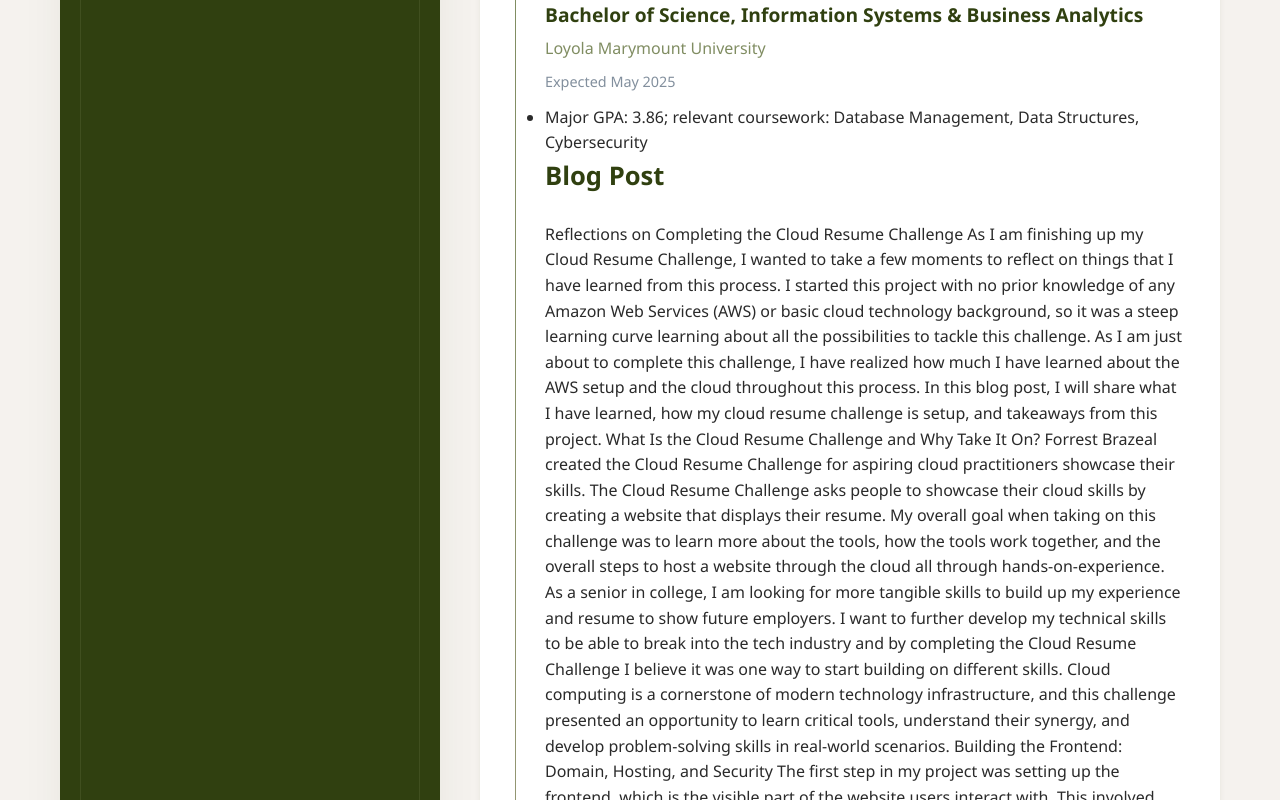
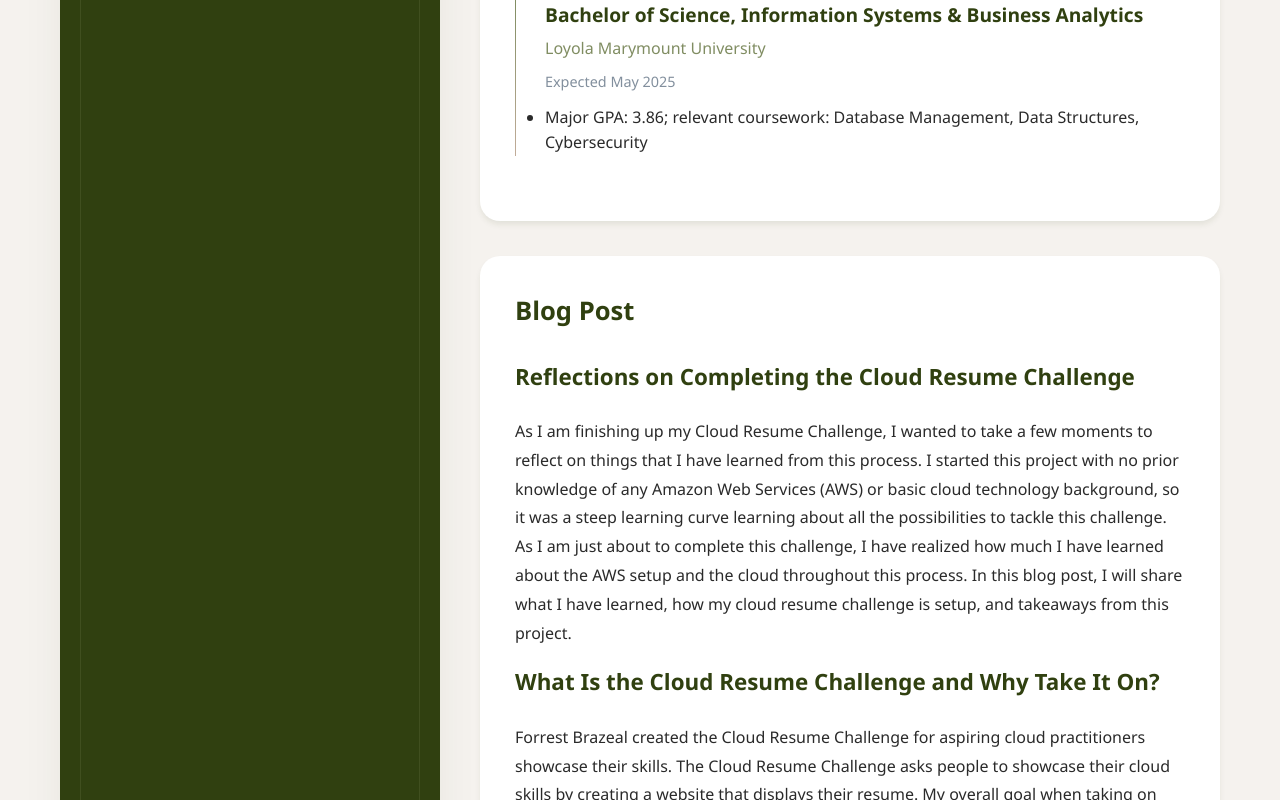
Before and after one commit to cleopollinger/cloud_resume_frontend, a plain HTML site: page index.html in a window 1280 px wide. Shown: the part 976-1776 px from the top of the page. Drawn offline with Linux system fonts and the light colour scheme; no server answers.

Commit message:
Update index.html

```diff
--- a/index.html
+++ b/index.html
@@ -4,7 +4,7 @@
     <meta charset="UTF-8">
     <meta name="viewport" content="width=device-width, initial-scale=1.0">
     <title>Cleo Pollinger's Resume</title>
-    <script src ="js/visitor-counter.js"></script>
+    <script src="js/visitor-counter.js"></script>
     <script>
       visitorCounter();
     </script>
@@ -205,6 +205,26 @@
             border-radius: 12px;
             text-align: center;
         }
+
+        /* Blog post specific styling */
+        .blog-content {
+            line-height: 1.8;
+        }
+
+        .blog-content h2 {
+            color: var(--primary-dark);
+            margin-bottom: 20px;
+            font-size: 1.4em;
+        }
+
+        .blog-content p {
+            margin-bottom: 15px;
+        }
+
+        .blog-content ul {
+            margin-left: 30px;
+            margin-bottom: 15px;
+        }
     </style>
 </head>
 <body>
@@ -285,79 +305,45 @@
                     <div class="item-description">
                         <ul>
                             <li>Major GPA: 3.86; relevant coursework: Database Management, Data Structures, Cybersecurity</li>
-                        </
+                        </ul>
+                    </div>
+                </div>
+            </section>
 
             <section class="section">
                 <h2 class="section-title">Blog Post</h2>
-                <p>
-                    Reflections on Completing the Cloud Resume Challenge
+                <div class="blog-content">
+                    <h2>Reflections on Completing the Cloud Resume Challenge</h2>
 
-As I am finishing up my Cloud Resume Challenge, I wanted to take a few moments to reflect on things that I have learned from this process. I started this project with no prior knowledge of any Amazon Web Services (AWS) or basic cloud technology background, so it was a steep learning curve learning about all the possibilities to tackle this challenge. As I am just about to complete this challenge, I have realized how much I have learned about the AWS setup and the cloud throughout this process. In this blog post, I will share what I have learned, how my cloud resume challenge is setup, and takeaways from this project.
+                    <p>As I am finishing up my Cloud Resume Challenge, I wanted to take a few moments to reflect on things that I have learned from this process. I started this project with no prior knowledge of any Amazon Web Services (AWS) or basic cloud technology background, so it was a steep learning curve learning about all the possibilities to tackle this challenge. As I am just about to complete this challenge, I have realized how much I have learned about the AWS setup and the cloud throughout this process. In this blog post, I will share what I have learned, how my cloud resume challenge is setup, and takeaways from this project.</p>
 
-What Is the Cloud Resume Challenge and Why Take It On?
+                    <h2>What Is the Cloud Resume Challenge and Why Take It On?</h2>
 
-Forrest Brazeal created the Cloud Resume Challenge for aspiring cloud practitioners showcase their skills. The Cloud Resume Challenge asks people to showcase their cloud skills by creating a website that displays their resume. My overall goal when taking on this challenge was to learn more about the tools, how the tools work together, and the overall steps to host a website through the cloud all through hands-on-experience. As a senior in college, I am looking for more tangible skills to build up my experience and resume to show future employers. I want to further develop my technical skills to be able to break into the tech industry and by completing the Cloud Resume Challenge I believe it was one way to start building on different skills. Cloud computing is a cornerstone of modern technology infrastructure, and this challenge presented an opportunity to learn critical tools, understand their synergy, and develop problem-solving skills in real-world scenarios.
+                    <p>Forrest Brazeal created the Cloud Resume Challenge for aspiring cloud practitioners showcase their skills. The Cloud Resume Challenge asks people to showcase their cloud skills by creating a website that displays their resume. My overall goal when taking on this challenge was to learn more about the tools, how the tools work together, and the overall steps to host a website through the cloud all through hands-on-experience. As a senior in college, I am looking for more tangible skills to build up my experience and resume to show future employers. I want to further develop my technical skills to be able to break into the tech industry and by completing the Cloud Resume Challenge I believe it was one way to start building on different skills. Cloud computing is a cornerstone of modern technology infrastructure, and this challenge presented an opportunity to learn critical tools, understand their synergy, and develop problem-solving skills in real-world scenarios.</p>
 
-Building the Frontend: Domain, Hosting, and Security
-The first step in my project was setting up the frontend, which is the visible part of the website users interact with. This involved several AWS services and some additional tools:
+                    <h2>Building the Frontend: Domain, Hosting, and Security</h2>
 
-1. Domain Name Registration with Namecheap
-* Purpose: I purchased a domain name, cleopollinger.com, to give my website a personalized touch.
-* What I Learned: The process of buying and managing a domain gave me insights into how DNS systems operate, something I had never considered before.
-
-2. Connecting the Domain via Route 53
-* Purpose: I used AWS Route 53 to manage the domain and connect it to my website.
-* What I Learned: Setting up DNS records required patience and attention to detail. Misconfigurations could mean my site wouldn’t resolve properly.
-
-3. Static Website Hosting with S3
-* Purpose: The website's content—HTML, CSS, and JavaScript files—was stored in an AWS S3 bucket, which provides scalable storage for static assets.
-* What I Learned: S3 is incredibly versatile and straightforward for hosting static content. Setting up permissions and enabling static website hosting were my first introductions to AWS policies.
-
-4. Securing the Website with CloudFront
-* Purpose: I used CloudFront, AWS’s content delivery network (CDN), to distribute my website securely. This added a layer of security (HTTPS via SSL/TLS) and improved performance.
-* What I Learned: Configuring CloudFront with S3 was a bit challenging initially, especially when setting up origin access and understanding caching behaviors. However, it reinforced the importance of securing web applications.
-
-Building the Backend: Visitor Counter and Automation
-With the frontend deployed, I shifted my focus to the backend, which manages the visitor counter functionality on my website. This was the most technically challenging and rewarding part of the project.
-
-1. API Gateway and Lambda
-* Purpose: I used API Gateway to trigger a Lambda function that updates the visitor counter stored in a DynamoDB table.
-* What I Learned: This taught me the basics of serverless computing. Lambda allowed me to write Python code for the backend logic without worrying about server management. API Gateway’s integration with Lambda highlighted how seamless cloud-based solutions can be.
-
-2. DynamoDB for Storing Visitor Counts
-* Purpose: DynamoDB, AWS’s NoSQL database service, stored the visitor count data.
-* What I Learned: Working with DynamoDB was eye-opening because it’s so different from traditional SQL databases I was familiar with. It’s fast, scalable, and perfect for lightweight data storage.
-
-Developer Workflow: Version Control, CI/CD, and Infrastructure as Code
-Beyond building the website, I learned how to work efficiently as a developer by leveraging powerful tools for version control, automation, and resource management.
-
-1. GitHub for Version Control
-* Purpose: I used GitHub to track changes in my code and collaborate with automated tools.
-* What I Learned: GitHub’s branching and commit features allowed me to experiment without fear of breaking the main project.
-
-2. GitHub Actions for CI/CD
-* Purpose: I implemented GitHub Actions to automate continuous integration and continuous deployment. Every time I pushed changes, the pipeline built and deployed my website.
-* What I Learned: Automation saves time and reduces human error. Setting up the YAML workflow file was a bit daunting, but the results were worth it.
-
-3. Terraform for Infrastructure as Code
-* Purpose: I used Terraform to define and manage AWS resources, such as S3 buckets, CloudFront distributions, and Lambda functions.
-* What I Learned: Writing Terraform scripts taught me the value of declarative resource management. Instead of clicking around in the AWS Management Console, I could codify the infrastructure for repeatability and scalability.
-
-Reflections and Key Takeaways
-
-The three main things that I have learned from this process is problem-solving, theory into practice, and transferrable skills.
-
-Problem-Solving
-As I was navigating different steps of the challenge I ran into plenty of roadblocks. I tried different things to solve each one of my issues, I typically looked it over myself first, then ChatGPT, and lastly talked it out with another person. Most of my time spent on this project was spent through trouble shooting. The more roadblocks I faced the faster I got at de-bugging and recognizing where the errors might be coming from. Which further solidified my understanding of what is going wrong and why. Each challenge forced me to adapt, troubleshoot, and problem-solve systematically.
-
-Theory into Practice
-Most of my college experience is spent talking about different theoretical concepts, but the Cloud Resume Challenge embraces both the theory and practice of education. Through the class lectures we were able to talk about the concepts and what and how AWS work individually and collaboratively. We then were able to use what we learned in class into practice by completing each step of the challenge. This forced us to actually apply the knowledge we learned into practice and work on our technical skills. This point leads into my next about transferable skills.
-
-Transferable Skills
-Once I had developed a strong understanding of each of the tools and how they are working together, I realized how applicable these skills are for many other projects. I was primarily thinking about one of my past internships where these skills would have come most in handy. I was working with an NGO in South Africa that was manually (pen and paper) taking people’s personal information. My best solution at the time was to create a form for people to complete, but now knowing how to setup a website, secure data, and make a website easily accessible for others to access.
-
-Conclusion
-Completing the Cloud Resume Challenge was both a technical and personal achievement. It pushed me out of my comfort zone and taught me how to integrate multiple services to create a cohesive product. The project wasn’t just about building a resume website; it was about building confidence in my ability to tackle complex technical challenges.
-For anyone considering taking on this challenge, I wholeheartedly recommend it. It’s more than a resume—it's a transformative experience that equips you with skills and confidence for the future.
-                </p>
+                    <ul>
+                        <li>
+                            <strong>Domain Name Registration with Namecheap</strong>
+                            <p>Purpose: I purchased a domain name, cleopollinger.com, to give my website a personalized touch. What I Learned: The process of buying and managing a domain gave me insights into how DNS systems operate, something I had never considered before.</p>
+                        </li>
+                        <li>
+                            <strong>Connecting the Domain via Route 53</strong>
+                            <p>Purpose: I used AWS Route 53 to manage the domain and connect it to my website. What I Learned: Setting up DNS records required patience and attention to detail. Misconfigurations could mean my site wouldn't resolve properly.</p>
+                        </li>
+                        <li>
+                            <strong>Static Website Hosting with S3</strong>
+                            <p>Purpose: The website's content—HTML, CSS, and JavaScript files—was stored in an AWS S3 bucket, which provides scalable storage for static assets. What I Learned: S3 is incredibly versatile and straightforward for hosting static content. Setting up permissions and enabling static website hosting were my first introductions to AWS policies.</p>
+                        </li>
+                        <li>
+                            <strong>Securing the Website with CloudFront</strong>
+                            <p>Purpose: I used CloudFront, AWS's content delivery network (CDN), to distribute my website securely. This added a layer of security (HTTPS via SSL/TLS) and improved performance. What I Learned: Configuring CloudFront with S3 was a bit challenging initially, especially when setting up origin access and understanding caching behaviors. However, it reinforced the importance of securing web applications.</p>
+                        </li>
+                    </ul>
+                </div>
             </section>
+        </main>
+    </div>
+</body>
+</html>
```
